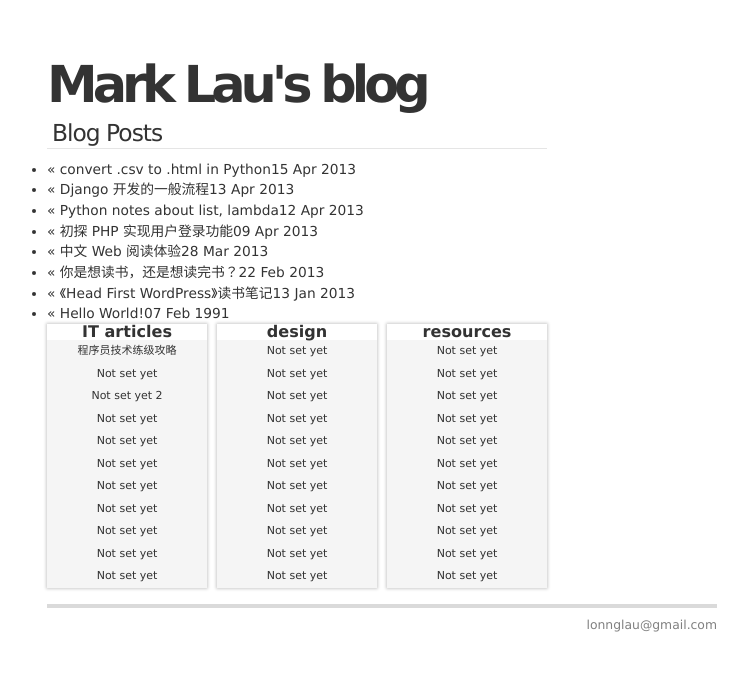
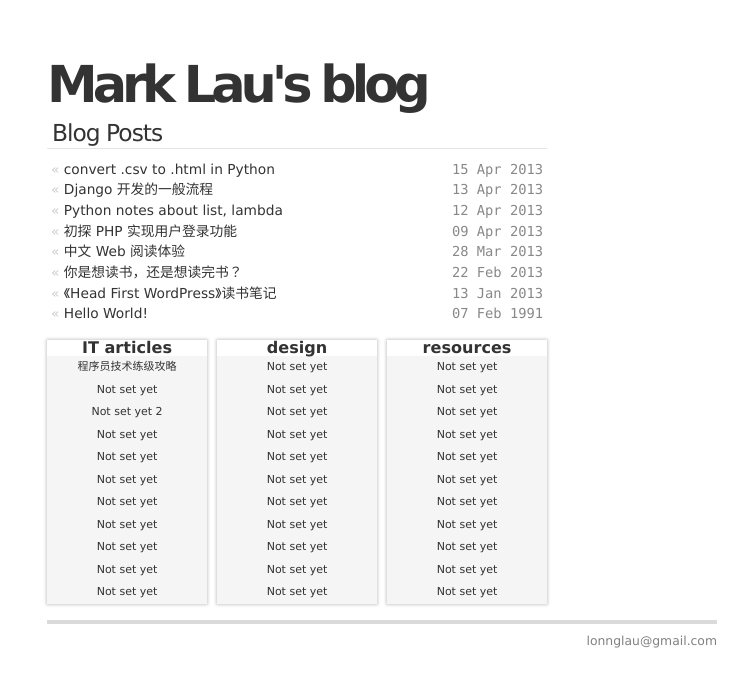
Before and after one commit to yuel/lonn.github.com, a Jekyll site: the page built from index.html, in a window 1280 px wide. Shown: the top 687 px of the page, without its empty margins (258-1006 px from the left). Built offline with Jekyll 4.4.1, drawn with Linux system fonts in a browser that asks for light colours.

Commit message:
Update screen.css

```diff
--- a/css/screen.css
+++ b/css/screen.css
@@ -33,12 +33,21 @@
 	padding: 0px 2px 4px 5px;
 }
 
+ul,ol,dl {
+font-size:1em;
+margin:2px 0 16px 0px;
+}
 
+ul ul,ol ol {
+margin:4px 0 4px 10px;
+}
 
+.posts { padding:0;}
 
+li { padding:0 4px; color:#ccc; list-style: none; }
 
-
-
+ul.posts li span { float:right; font-family:monofur, monaco, courier; color:#888; }
+ul.posts li a { font-weight:200;}
 
 /* Home */
 /*
```
